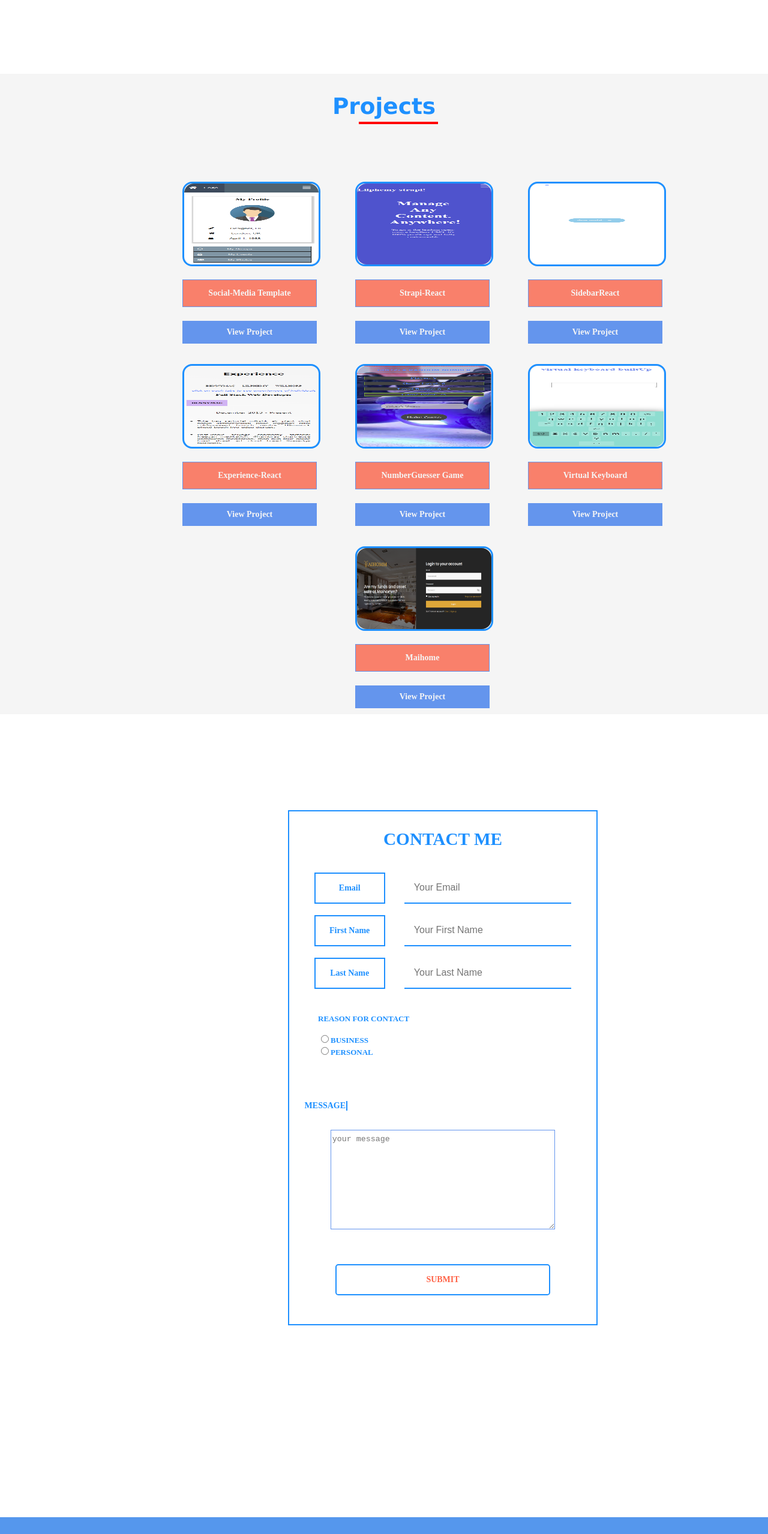
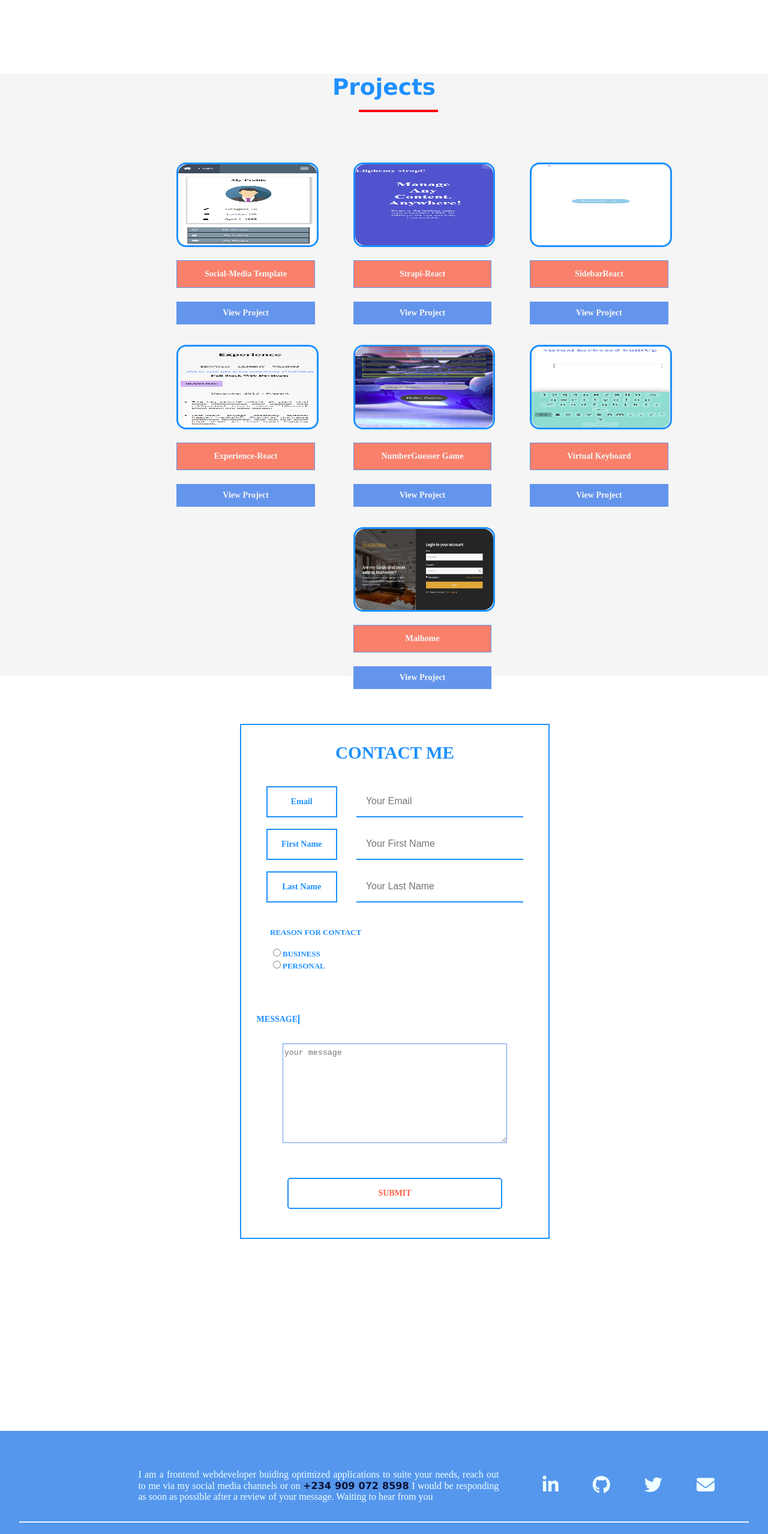
Before and after one commit to lilphemy/Portfolio-main, a React (Create React App) app: page / in a window 1280 px wide. Shown: the part 1740-4298 px from the top of the page at 60% size. Built offline with nearby package versions, Linux system fonts and the light colour scheme.

Commit message:
new updates on contact and project

```diff
--- a/src/components/Headnav/headnav.module.css
+++ b/src/components/Headnav/headnav.module.css
@@ -6,7 +6,7 @@
     left: 0;
     background-color: dodgerblue;
     width: 4em;
-    height: 100vh;
+    height: 100%;
     padding: auto;
     display: flex;
     flex-direction: column;
--- a/src/components/contactform/contactform.module.css
+++ b/src/components/contactform/contactform.module.css
@@ -2,31 +2,32 @@
     --pri-color: dodgerblue;
     --main-sec: tomato;
 }
+
 .contactBlock {
     width: 80%;
-    margin: 10rem auto;
+    margin-top: 5rem;
+    margin-left: 15rem;
     height: fit-content;
-    margin-left: 15rem;
     background-color: white;
     box-sizing: border-box;
 }
 
-.formStyles {
+/* .formStyles {
     background-color: dodgerblue;
     width: 70%;
     height: 60%;
     font-family: 'Times New Roman', Times, serif;
-}
+} */
 
 
 .mainForm {
     display: flex;
     flex-direction: column;
+    justify-content: center;
+    margin-left: 10rem;
     width: 50%;
     height: fit-content;
-    margin-left: 15rem;
     border: 2px solid var(--pri-color);
-
 }
 
 .formDesc {
@@ -58,6 +59,7 @@
     padding: 1rem;
     margin: auto 1rem;
 }
+
 .inputBlockStyle input {
     width: 75%;
     padding: 1rem;
@@ -79,6 +81,7 @@
     outline: none;
     border-bottom: 2px solid var(--pri-color);
 }
+
 /* input, textarea {
     border: 2px solid black;
     outline: none;
@@ -167,7 +170,7 @@ button {
     margin: 0 auto;
 }
 
-@media screen and (max-height: 800px){
+@media screen and (max-height: 800px) {
     .contactBlock {
         margin-bottom: 20rem;
     }
@@ -175,16 +178,37 @@ button {
 }
 
 
-@media screen and (max-height: 600px){
+@media screen and (max-height: 600px) {
     .contactBlock {
         margin-bottom: 28rem;
     }
 }
 
+@media screen and (max-width: 1024px) {
+    .contactBlock {
+        width: 80%;
+        margin: 5rem auto;
+        margin-left: 10rem;
+        height: fit-content;
+        background-color: white;
+        box-sizing: border-box;
+    }
+}
 
-@media screen and (max-width: 999px){
+@media screen and (max-width: 999px) {
+
     .contactBlock {
-        margin-bottom: 2rem;
+        text-align: center;
+        width: 100%;
+        margin: 5rem auto;
+    }
+
+    .mainForm {
+        width: 70%;
+        text-align: center;
+        margin: 2rem auto;
+        border: 2px solid var(--pri-color);
+
     }
 
     .inputBlockStyle {
@@ -202,18 +226,16 @@ button {
 @media screen and (max-width: 699px) {
 
     .contactBlock {
+        margin: 7rem auto;
         width: 100%;
-        height: fit-content;
-        margin: auto;
-        padding: auto;
-        background-color: whitesmoke;
     }
 
     .mainForm {
-        width: 80%;
+        width: 70%;
         height: fit-content;
         background-color: white;
-        padding: auto;
+        padding: 0;
+        border: 2px solid var(--pri-color);
     }
 
     .formDesc {
@@ -223,7 +245,6 @@ button {
         font-size: 12px;
         font-weight: 300;
     }
-
 
     .inputBlockStyle {
         margin: auto;
@@ -236,22 +257,23 @@ button {
         margin: .6rem auto;
     }
 
+    .inputBlockStyle span {
+        width: 25%;
+        padding: 1rem;
+        margin: auto 0.6rem;
+    }
+
+    .inputBlockStyle input {
+        width: 75%;
+        padding: 1rem;
+        margin: auto 0;
+    }
+
 
     .inputTitle {
         margin-bottom: .4rem;
     }
 
-
-    input, textarea {
-        border: none;
-        outline: none;
-        border-radius: .2rem;
-        font-family: Georgia, 'Times New Roman', Times, serif;
-        border: 2px solid azure;
-        padding: auto;
-        font-size: 6px;
-
-    }
 
     .RadioBtn {
         border-radius: .4rem;
@@ -261,7 +283,7 @@ button {
     }
 
 
-    button {
+    /* button {
         width: 60%;
         margin: 0 auto;
         padding: 8px;
@@ -277,7 +299,7 @@ button {
         text-transform: uppercase;
         color: dodgerblue;
 
-    }
+    } */
 
 
 }
--- a/src/components/footerfile/footer.js
+++ b/src/components/footerfile/footer.js
@@ -9,7 +9,7 @@ function FooterCase() {
             <div className={Classes.footerBlock}>
                 <div className={Classes.firstSect}>
                     <div className={Classes.introText}>
-                        <p>I am a frontend webdeveloper buiding optimized applications to suite your needs, reach out to me via my contact means i would be responding as soon as possible after a review of your message. Waiting to hear from you</p>
+                        <p>I am a frontend webdeveloper buiding optimized applications to suite your needs, reach out to me via my social media channels or on <span className = {Classes.phoneCont}>+234 909 072 8598</span> I would be responding as soon as possible after a review of your message. Waiting to hear from you</p>
                     </div>
                     <div className={Classes.social}>
                     <a href = "www.linkedin.com/in/oladapo-obafemi-benson" target="_blank" rel = "noreferrer"><span className = {Classes.socialIcons}><i className="fa-brands fa-linkedin-in"></i></span></a>
--- a/src/components/footerfile/footer.module.css
+++ b/src/components/footerfile/footer.module.css
@@ -42,6 +42,13 @@
     font-family: Verdana, Geneva, Tahoma, sans-serif;
     color: azure;
     border-top: 2px solid aliceblue;
+}
+
+.phoneCont {
+    font-weight: 700;
+    font-size: px;
+    font-family: Verdana, Geneva, Tahoma, sans-serif;
+    color: #091234
 }
 
 @media screen and (max-width: 900px) {
--- a/src/components/projectscomp/projectcomp.js
+++ b/src/components/projectscomp/projectcomp.js
@@ -10,7 +10,7 @@ function ProjectDisplay() {
 
     return (
         <React.Fragment>
-            <div href = "4" className={Classes.projBuck}>
+            <div id = "4" className={Classes.projBuck}>
                 <div className = {Classes.projTitle}>
                     <h3>Projects</h3>
                     <div className={Classes.bottomLine}></div>
--- a/src/components/projectscomp/projectcomp.module.css
+++ b/src/components/projectscomp/projectcomp.module.css
@@ -1,57 +1,55 @@
-
 .projBuck {
     text-align: center;
     box-sizing: border-box;
     padding:0;
     margin:0;
-    height: fit-content;
     width: 100%;
     background-color: whitesmoke;
 }
 
 .projTitle {
+    width: 100%;
+    margin: 1rem auto;
     position: relative;
     font-size: 2rem;
     font-family: Verdana, Geneva, Tahoma, sans-serif;
     color: dodgerblue;
-    top: 2rem;
-    margin-bottom: 2rem;
+
 }
 
 .bottomLine {
     width: 4em;
     border: 2px solid red;
-    margin: 0 auto;
     position: absolute;
-    top: 3rem;
-    right: 55%;
+    margin: auto;
+    top: 3.7rem;
+    right: 27rem;
 }
 
 .projBlock {
     height: fit-content;
     box-sizing: border-box;
     margin: 0 auto;
-    margin-top: 6rem;
-    /* margin-left: 10%; */
+    margin-top: 3rem;
+    margin-left: 15rem;
     text-align: center;
     display: flex;
     flex-direction: row;
     flex-wrap: wrap;
     justify-content: center;
-    padding: 2rem 1rem;
+    padding: 0 auto 5rem auto;
 }
 
 .singleItem {
-    margin: 1rem 1.5rem;
-    width: 10rem;
+    margin: 5rem 3rem;
+    width: 20%;
     height: 10rem;
     text-align: center;
-
 }
 
 .imgCont {
-    height: 50%;
-    width: 50%;
+    height: 80%;
+    width: 100%;
     border: 3px solid dodgerblue;
     border-radius: 1rem;
 }
@@ -72,7 +70,6 @@
     text-transform: capitalize;
     text-align: center;
     border: 1px solid cornflowerblue;
-
 }
 
 .btnLink {
@@ -92,10 +89,12 @@
 }
 
 @media screen and (max-height: 900px) {
+
     .projBuck {
         width: 100%;
         height: fit-content;
     }
+
     .projBlock {
         height: fit-content;
         margin-top: 3rem;
@@ -128,7 +127,6 @@
 @media screen and (max-width: 999px) {
 
     .projBuck {
-        height: 100vh;  /* some issue to sort out here! */
         width: 100%;
         margin-bottom: 2px;
     }
@@ -140,13 +138,14 @@
 
     .projBlock {
         width: 100%;
-        height: 85vh;
         text-align: center;
+        margin-left: 0;
+        padding: 5rem 1rem;
     }
 
     .singleItem {
-        width: 20%;
-        height: 18rem;
+        width: 30%;
+        align-self: normal;
     }
 
     .imgCont {
@@ -161,9 +160,8 @@
 
     .imgText {
         font-size: 14px;
-        margin: 2rem auto;
+        margin: 1.5rem auto;
         font-family: serif;
-
     }
 }
 
@@ -174,7 +172,6 @@
         max-width: 100%;
     }
     .projTitle {
-        position: relative;
         font-size: 1rem;
         top: 2rem;
     }
@@ -187,7 +184,7 @@
 
     .bottomLine {
         width: 4em;
-        right: 42%;
+        right: 60%;
     }
 
     .projBlock {
@@ -197,13 +194,12 @@
         height: fit-content;
         box-sizing: border-box;
         flex-direction: row;
-
     }
 
     .singleItem {
         width: 60%;
-        height: 18rem;
-        margin: 2.5rem auto;
+        margin: 4rem auto;
+
     }
 
     .imgCont {
```
